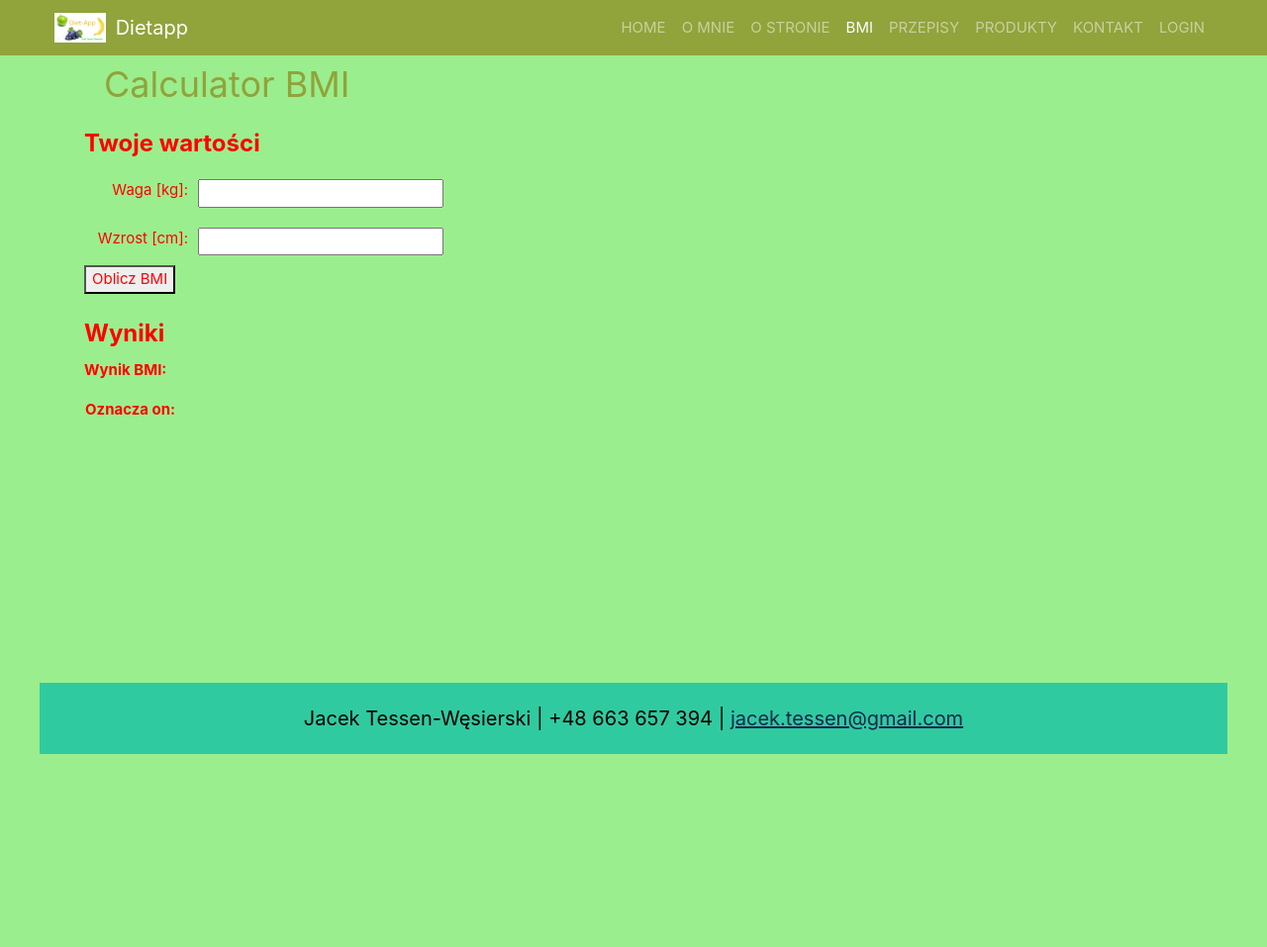
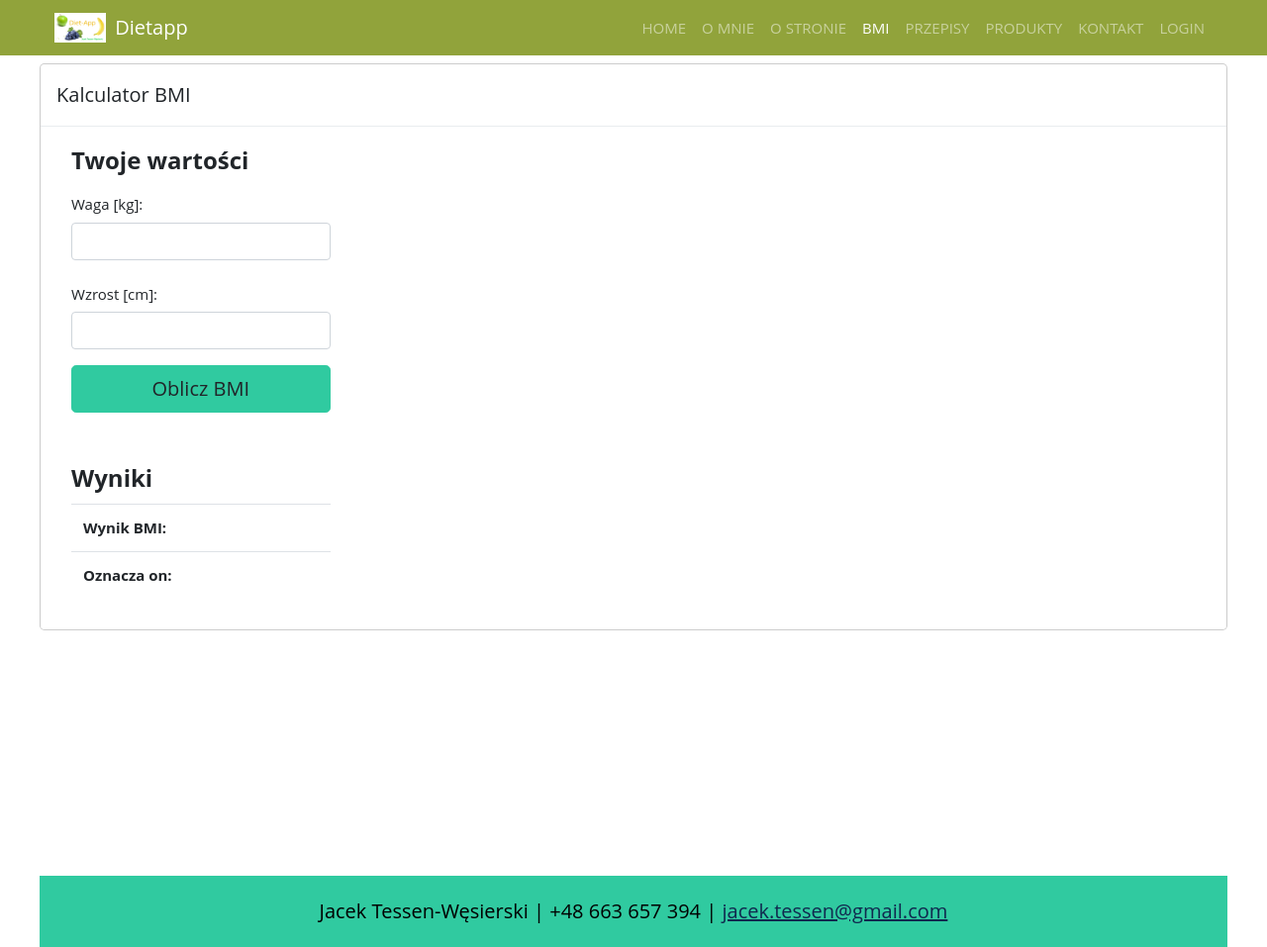
Before and after one commit to jacektessen/dietapp, a Django app: page /bmi in a window 1280 px wide. Shown: the whole page at 99% size. Before the commit the page ends 762 px from the top, so only its background shows below. Run offline with Django 3.2, Linux system fonts and the light colour scheme; lists and menus that the app fills with data are empty; some libraries are stand-ins or nearby versions.

Commit message:
Cleaning styles

```diff
--- a/dietapp/static/css/style.css
+++ b/dietapp/static/css/style.css
@@ -3,32 +3,28 @@
 }
 
 body {
-    background-color: rgb(155, 238, 141);
+    background-color:white;
     font-size: 15px;
     max-width: 1200px;
     margin: 0 auto;
     margin-top: 4rem;
     height: 100%;
+    font-family: 'Open Sans', sans-serif;
 }
 
 h1 {
     font-size: 36px;
     font-weight: 400;
-    color: #91a33b;
     margin: 20px;
 }
 
 #header_index {
-    color: #91a33b;
     margin-left: 30px;
     margin-top: 70px;
     font-size: 50px;
 }
 
-header p {
-    color: red;
 
-}
 
 .home {
     text-align: center;
@@ -42,7 +38,6 @@
 }
 
 .recipe {
-    color: #91a33b;
     font-size: 25px;
     height: 100%;
     display: flex;
@@ -58,7 +53,6 @@
 .display-4 {
     font-size: 36px;
     font-weight: 400;
-    color: #91a33b;
     margin: 20px;
 }
 
--- a/templates/pages/about.html
+++ b/templates/pages/about.html
@@ -18,7 +18,7 @@
 	<section>
 
 			<p class="h5 font-weight-normal" align="justify" >
-					<img src="{% static 'img/jacek.JPG' %}" width="348" height="353" class="rounded float-right" style="border: 30px solid transparent;">
+					<img src="{% static 'img/jacek.JPG' %}" width="327" height="427" class="rounded float-right" style="border: 30px solid transparent;">
 
 					Hej!<br/>
 					Jestem inżynierem mechatroniki z 5,5 letnim doświadczeniem jako Inżynier Sprzedaży
@@ -28,7 +28,7 @@
 					  - utrwalania i ćwiczenia zdobytej samodzielnie wiedzy,<br/>
 					  - przedstawienia zakresu opanowanego materiału,<br/>
 					  - dla własnej satysfakcji.<br/>
-					Pełny kod Git znajdziesz na moim koncie bitbucket <a href="https://bitbucket.org/jacektessen/dietapp/src/master/"><strong><u>TUTAJ</u></strong></a><br/><br/>
+					Pełny kod Git znajdziesz na moim koncie bitbucket <a href="https://bitbucket.org/jacektessen/dietapp/src/master/" target="_blank"><strong><u>TUTAJ</u></strong></a><br/><br/>
 					Pracując w BIBUS MENOS w Gdańsku, zdobyłem bardzo wartościowe doświadczenie w zakresie umiejętności związanych m.in. z:<br/>
 					  - wpółpracą B2B z klientami i dostawcami zagranicznymi,<br/>
 					  - efektywną współpracą w dużej grupie,<br/>
--- a/templates/pages/bmi.html
+++ b/templates/pages/bmi.html
@@ -6,43 +6,51 @@
 {%  block content %}
 <main>
 	<section class="home" style="text-align: left;">
-		<div class="container">
-			<header>
-                    <h1>Calculator BMI</h1>
-            </header>
-                <div style="width: 500px; margin: 0;">
+        <div class="modal-content">
+            <div class="modal-header">
+                <h5 class="modal-title" id="inquiryModalLabel">Kalculator BMI</h5>
+            </div>
+
+                <div class="modal-body">
                     <form action="#" method="get">
-                    <fieldset class="bmi_tabela">
-                        <legend  style="color: red;"><strong>Twoje wartości</strong></legend>
-                        <label for="weight" style="color: red; display: block; width: 100px; float: left; text-align: right; margin: 10px 5px; clear: left;"> Waga [kg]: </label>
-                        <input type="number" name="weight" id="weight"  style="vertical-align: middle; margin: 10px 5px;"/>
-                        <br/>
-                        <label for="height" style="color: red; display: block; width: 100px; float: left; text-align: right; margin: 10px 5px; clear: left;">Wzrost [cm]: </label>
-                        <input type="number" name="height" id="height"  style="vertical-align: middle; margin: 10px 5px;"/>
-                        <br/>
-                        <button type="button" onclick="bmi()" style="color: red"> Oblicz BMI </button>
-                    </fieldset>
-                        <br/>
-                    <fieldset >
-                        <legend style="color: red;"><strong>Wyniki</strong></legend>
-                        <table style="width: 200px; margin: 0;">
-                        <tr>
-                            <th style="margin: 0; padding: 0;"><p style="color: red;">Wynik BMI: </p></th>
-                            <th style="margin: 0; padding: 0;"><div id="bmi_result"></div></th> <!--bgcolor="orange"-->
-                        </tr>
-                        <tr>
-                            <th><p style="color: red;">Oznacza on: </p></th>
-                            <th><div id="comment" style="background-color:lightblue;"></div></th>
-                        </tr>
+                        <div class="col-md-3 mb-3">
+                            <legend><strong>Twoje wartości</strong></legend>
+                            <label for="weight"  class="col-form-label"> Waga [kg]: </label>
+                            <input type="number" name="weight" id="weight"  class="form-control">
+                        </div>
+                        <div class="col-md-3 mb-3">
+                            <label for="height"  class="col-form-label">Wzrost [cm]: </label>
+                            <input type="number" name="height" id="height"  class="form-control">
+                        </div>
+                        <div class="col-md-3 mb-3">
+                            <button type="button" class="btn btn-secondary btn-lg btn-block" onclick="bmi()"> Oblicz BMI </button>
+                        </div>
+                    </form>
+                </div>
+
+
+                <div class="modal-body">
+                    <div class="col-md-3 mb-3">
+                        <legend ><strong>Wyniki</strong></legend>
+                        <table class="table">
+                            <tr>
+                                <th>Wynik BMI:</th>
+                                <th><div class="display-4" id="bmi_result"></div></th>
+                            </tr>
+                            <tr>
+                                <th>Oznacza on:</th>
+                                <th><div class="display-4" id="comment"></div></th>
+                            </tr>
                         </table>
-                    </fieldset>
-                    </form>
+                    </div>
+                </div>
 
-                <script src="{% static 'js/bmi_calc.js' %}"></script>
-            </div>
         </div>
     </section>
     <br/><br/><br/><br/><br/><br/><br/><br/><br/>
 
 </main>
+
+<script src="{% static 'js/bmi_calc.js' %}"></script>
+
 {% endblock %}
```
Also changed, not shown: static/css/style.css (+2 -8 lines), templates/accounts/dashboard.html (+4 -4 lines), templates/pages/cooperation.html (+21 -20 lines), dietapp/static/img/jacek.JPG, static/img/jacek.JPG.
